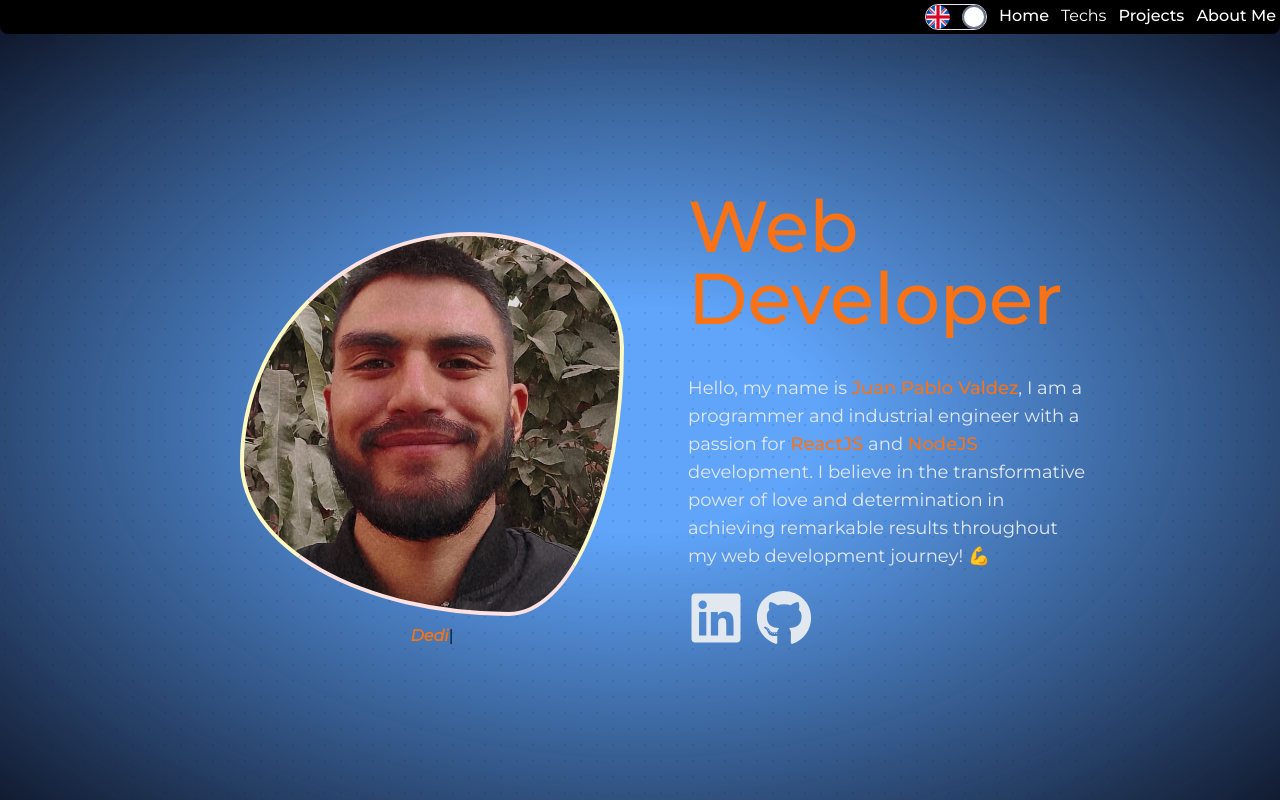
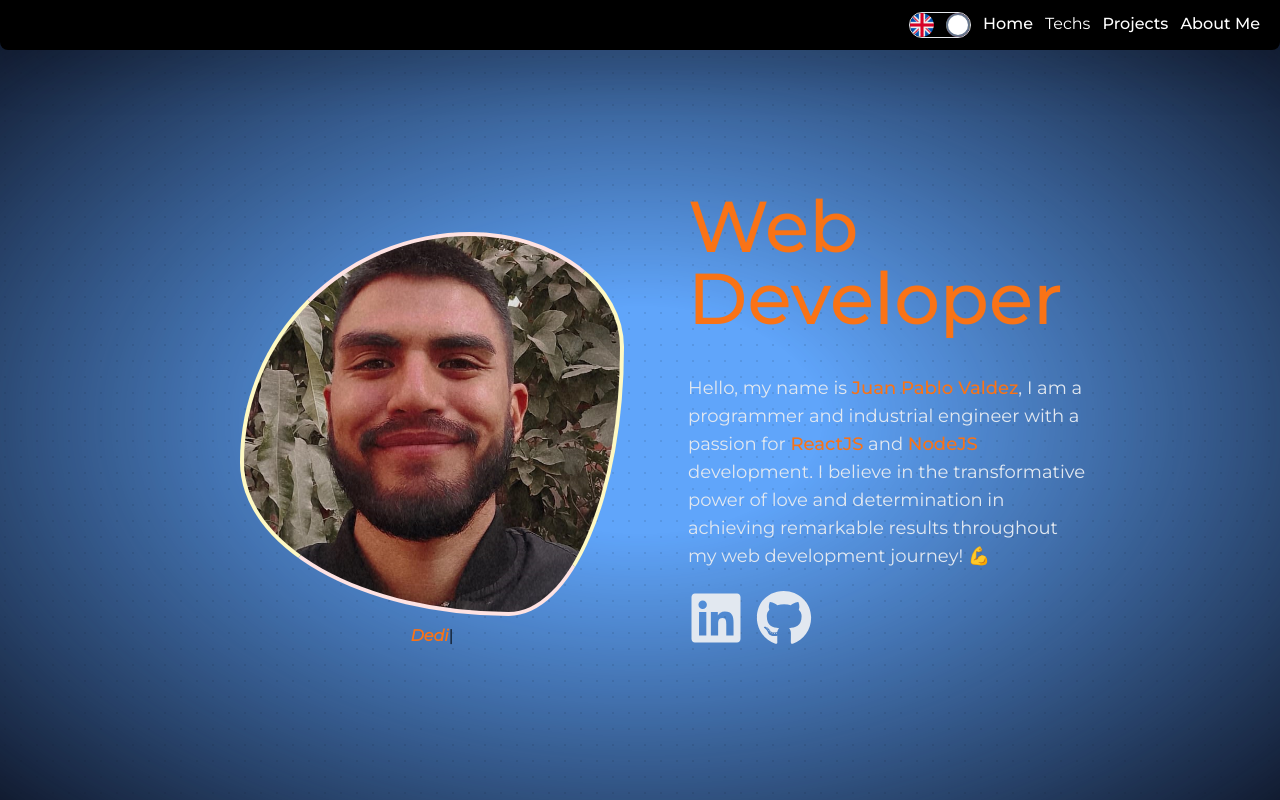
Before and after one commit to JuanP-VT/developer-page, a Next.js app: page / in a window 1280 px wide. Shown: the top 800 px of the page. Built offline with nearby package versions, Linux system fonts and the light colour scheme.

Commit message:
Update MainNav component styling and layout

```diff
--- a/app/components/MainNav/MainNav.tsx
+++ b/app/components/MainNav/MainNav.tsx
@@ -34,10 +34,12 @@ function MainNav({ currentLanguage, setCurrentLanguage }: Props) {
   };
   return (
     <div
-      className={`fixed top-0 z-50 flex w-full justify-center gap-3 self-center rounded-b-lg
+      className={`fixed top-0 z-50 flex w-full justify-center gap-3 self-center rounded-b-lg p-3
        ${
-         currentY > 50 ? "bg-sky-800" : "bg-black transition-all duration-300"
-       } p-1 text-xs shadow-2xl sm:justify-end sm:text-base`}
+         currentY > 50
+           ? "bg-slate-900"
+           : "bg-black transition-all duration-1000"
+       } p-1 px-5 text-xs shadow-2xl sm:justify-end sm:text-base`}
     >
       <LanguageButton
         currentLanguage={currentLanguage}
```
